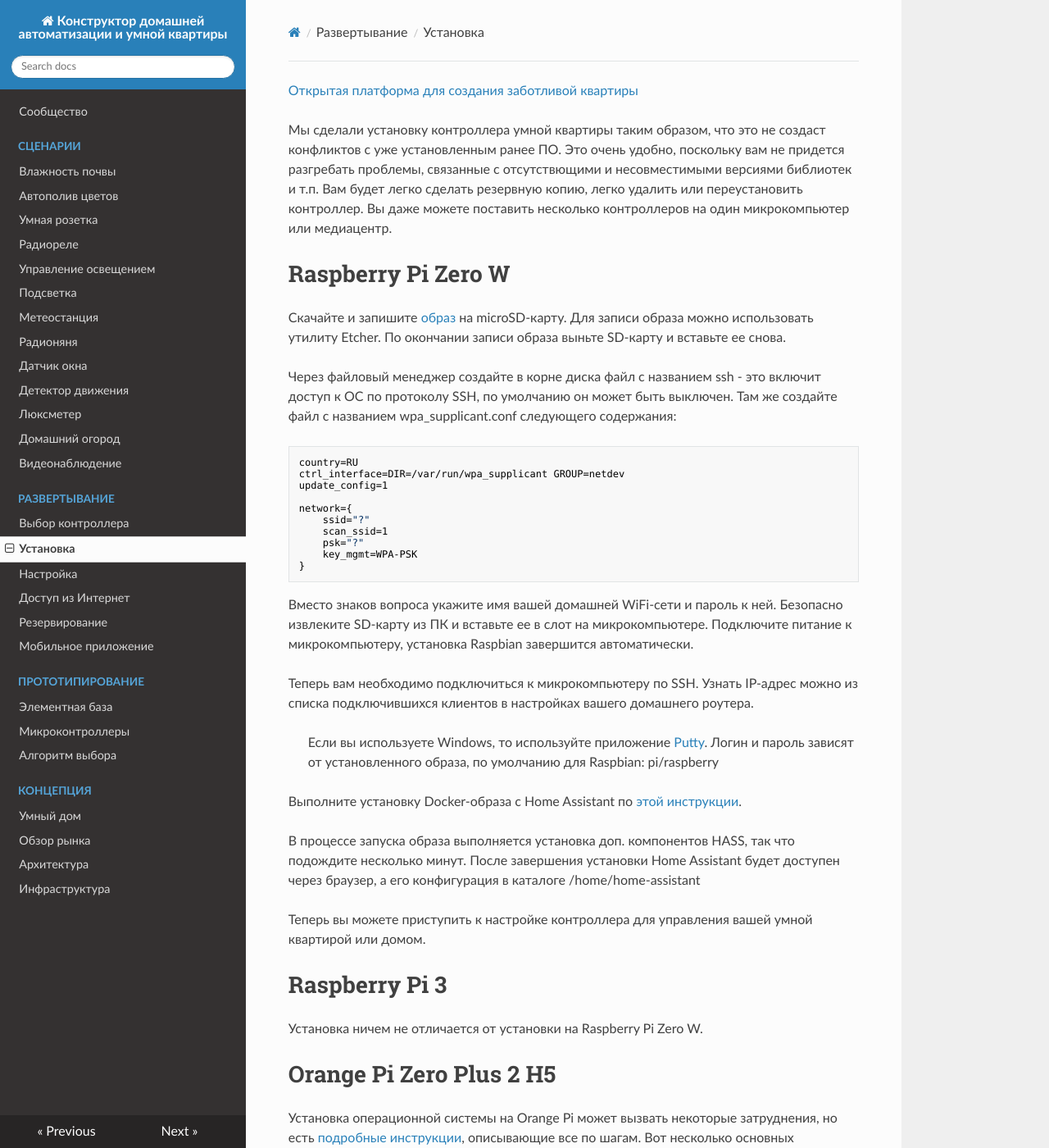
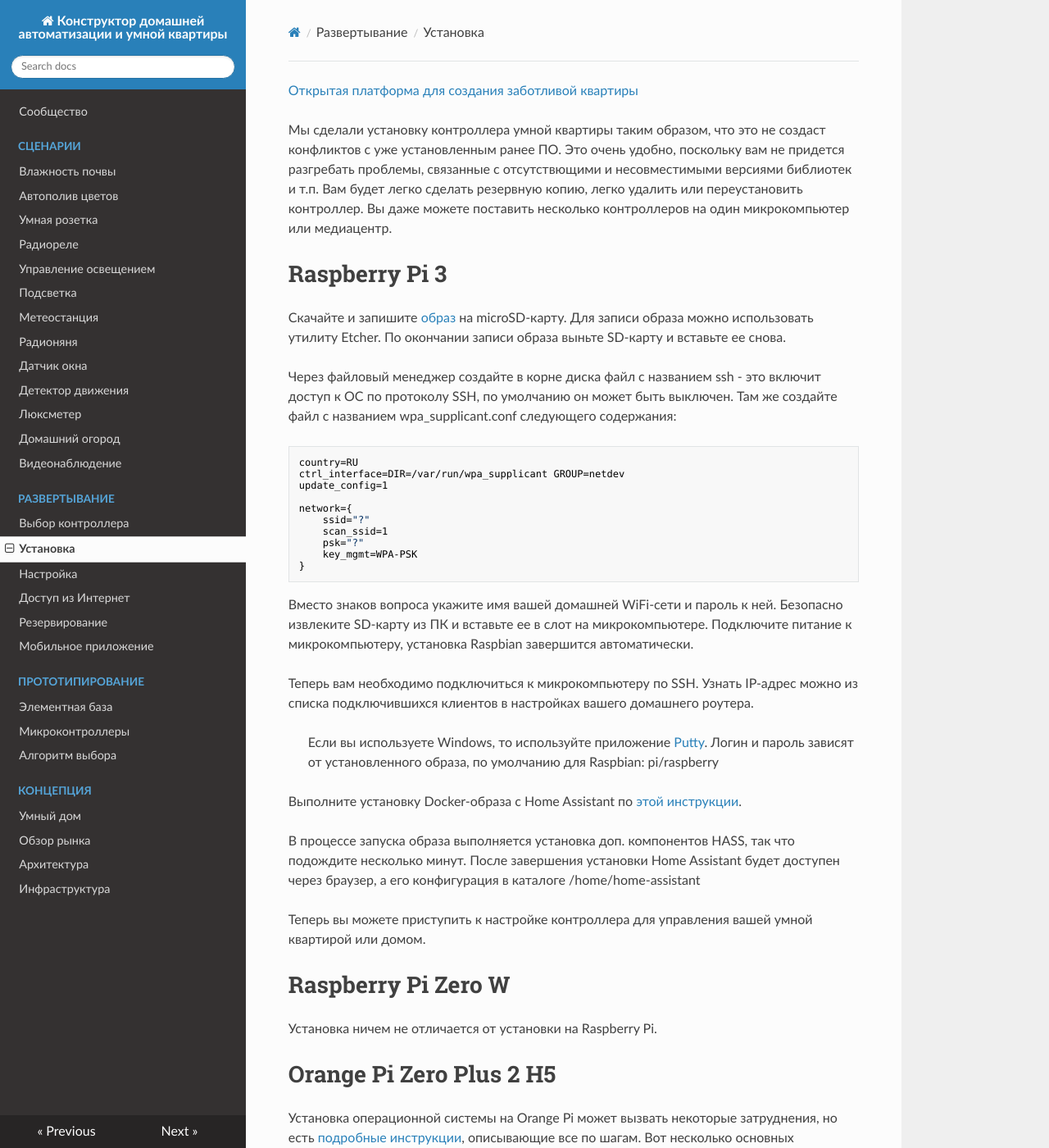
Before and after one commit to cutecare/cutecare-docs, an MkDocs documentation site: the page built from docs/Установка.md, in a window 1280 px wide and 1400 px high. Shown: the whole window at 82% size. Built offline with MkDocs 1.6.1, drawn with Linux system fonts in a browser that asks for light colours; nearby versions of some CDN libraries; old or Windows-style settings are respelled for this version of MkDocs; part of the change alters nothing that is shown.

Commit message:
Update Установка.md

```diff
--- a/docs/Установка.md
+++ b/docs/Установка.md
@@ -2,7 +2,7 @@
 
 Мы сделали установку контроллера умной квартиры таким образом, что это не создаст конфликтов с уже установленным ранее ПО. Это очень удобно, поскольку вам не придется разгребать проблемы, связанные с отсутствющими и несовместимыми версиями библиотек и т.п. Вам будет легко сделать резервную копию, легко удалить или переустановить контроллер. Вы даже можете поставить несколько контроллеров на один микрокомпьютер или медиацентр.
 
-# Raspberry Pi Zero W
+# Raspberry Pi 3
 
 Скачайте и запишите [образ](https://www.raspberrypi.org/downloads/raspbian/) на microSD-карту. Для записи образа можно использовать утилиту Etcher. По окончании записи образа выньте SD-карту и вставьте ее снова.
 
@@ -32,9 +32,9 @@ network={
 
 Теперь вы можете приступить к настройке контроллера для управления вашей умной квартирой или домом.
 
-# Raspberry Pi 3
+# Raspberry Pi Zero W
 
-Установка ничем не отличается от установки на Raspberry Pi Zero W.
+Установка ничем не отличается от установки на Raspberry Pi.
 
 # Orange Pi Zero Plus 2 H5
 
```
